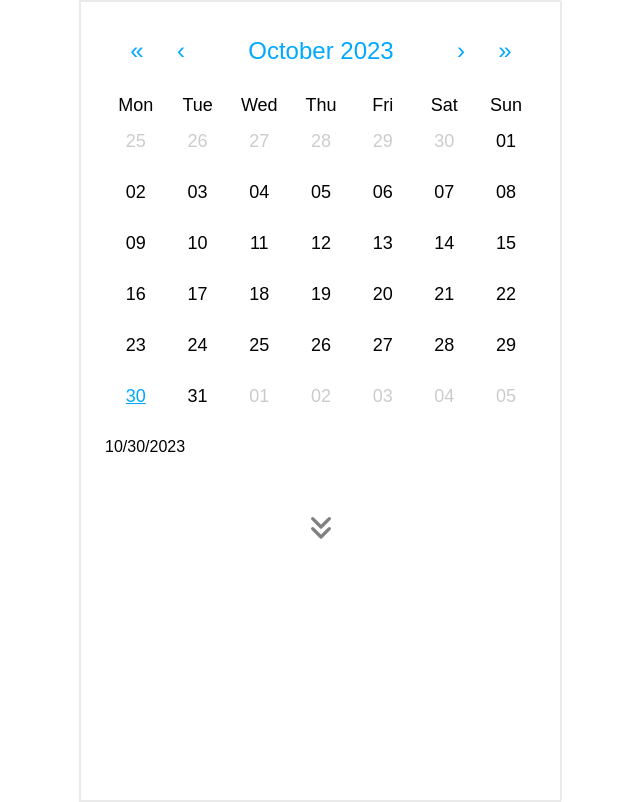
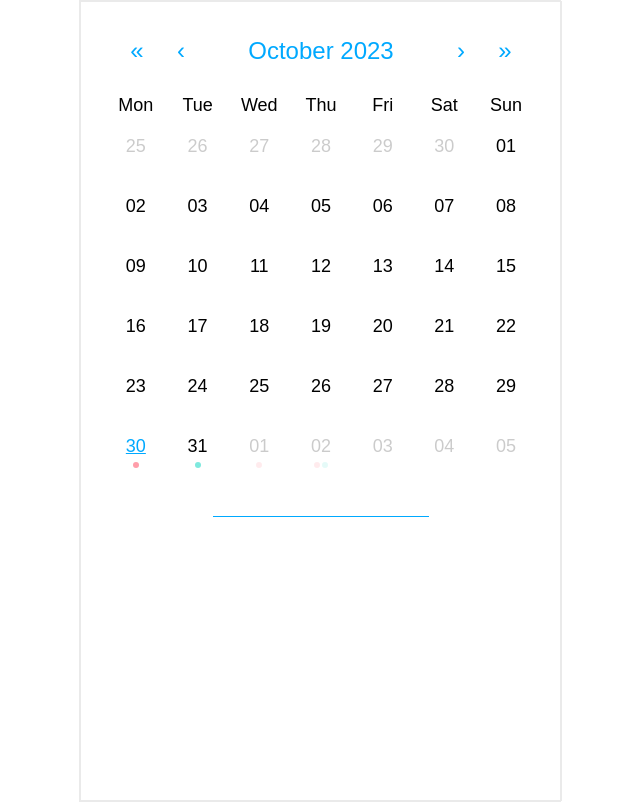
Before and after one commit to elice-cookcook/eatnfit, a React (Vite) app in the folder eatnfit-FE/: page /main/calendar in a window 1280 px wide. Shown: the whole page, without its empty margins (320-960 px from the left). Built offline with nearby package versions, Linux system fonts and the light colour scheme; a web font is replaced by a local one.

Commit message:
Feat : add marks at Calendar

```diff
--- a/eatnfit-FE/src/components/MainCalendar/MainCalendar.tsx
+++ b/eatnfit-FE/src/components/MainCalendar/MainCalendar.tsx
@@ -1,6 +1,6 @@
-import React, { useEffect, useState } from "react";
+import { useState } from "react";
 import Calendar from "react-calendar";
-import { CalendarWrapper } from "./styles";
+import { CalendarWrapper, Dot, DotWrapper, Line } from "./styles";
 import moment from "moment";
 
 const MainCalendar = () => {
@@ -10,14 +10,42 @@ const MainCalendar = () => {
     setActiveDay(newDate);
   };
 
+  const daysWithFood = [
+    "20231101",
+    "20231102",
+    "20231122",
+    "20231110",
+    "20231111",
+    "20231121",
+    "20231128",
+    "20231030",
+  ]; // 식단 기록이 있는 날짜들
+  const daysWithExercise = [
+    "20231102",
+    "20231130",
+    "20231110",
+    "20231116",
+    "20231119",
+    "20231031",
+  ]; // 운동 기록이 있는 날짜들
   return (
     <CalendarWrapper>
       <Calendar
         onChange={onChangeToday}
         value={activeDay}
-        formatDay={(locale, date) => moment(date).format("DD")}
+        tileContent={({ date, view }) => {
+          const dots = [];
+          if (daysWithFood.find((x) => x === moment(date).format("YYYYMMDD")))
+            dots.push(<Dot key={date.getTime()} className="food" />);
+          if (
+            daysWithExercise.find((x) => x === moment(date).format("YYYYMMDD"))
+          )
+            dots.push(<Dot key={date.getTime() + 1} className="exercise" />);
+          return <DotWrapper>{dots}</DotWrapper>;
+        }}
+        formatDay={(locale, date) => moment(date).format("DD")} //"일" 제거
       />
-      <p>{activeDay.toLocaleDateString()}</p>
+      <Line />
     </CalendarWrapper>
   );
 };
--- a/eatnfit-FE/src/components/MainCalendar/styles.ts
+++ b/eatnfit-FE/src/components/MainCalendar/styles.ts
@@ -35,6 +35,12 @@ const CalendarWrapper = styled.div`
     padding: 10px;
     margin: 5px 0;
     font-size: 18px;
+    height: 50px;
+    width: 50px;
+    position: relative;
+    display: flex;
+    justify-content: center;
+    align-items: center;
   }
   .react-calendar__tile--range {
     color: black;
@@ -67,4 +73,29 @@ const CalendarWrapper = styled.div`
   }
 `;
 
-export { CalendarWrapper };
+const Dot = styled.div`
+  height: 6px;
+  width: 6px;
+  border-radius: 50%;
+  margin: 0 1px;
+  &.food {
+    background-color: #ff9eaa;
+  }
+  &.exercise {
+    background-color: #7fe9de;
+  }
+`;
+
+const DotWrapper = styled.div`
+  display: flex;
+  margin: 1px 0;
+  position: absolute;
+  bottom: 5%;
+`;
+
+const Line = styled.div`
+  border-top: 1px solid #00a9ff;
+  margin: 40px auto;
+  width: 50%;
+`;
+export { CalendarWrapper, Dot, DotWrapper, Line };
--- a/eatnfit-FE/src/pages/MainCalendarPage/MainCalendarPage.tsx
+++ b/eatnfit-FE/src/pages/MainCalendarPage/MainCalendarPage.tsx
@@ -1,13 +1,11 @@
 import { useState } from "react";
 import { MainCalendar } from "../../components";
 import { Wrapper } from "./styles";
-import { TbChevronsDown } from "react-icons/tb";
 
 export default function MainCalendarPage() {
   return (
     <Wrapper>
       <MainCalendar />
-      <TbChevronsDown size={"40px"} />
     </Wrapper>
   );
 }
```
